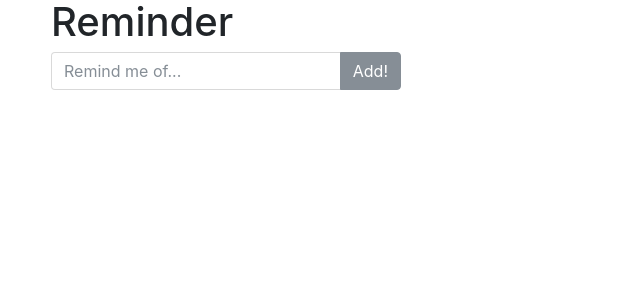
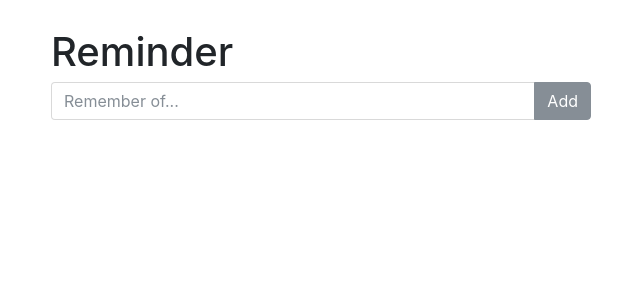
Before and after one commit to pawellesniowski/react-9-reminder, a React (Create React App) app: page / in a window 1280 px wide. Shown: the top 300 px of the page, without its empty margins (34-674 px from the left). Built offline with nearby package versions, Linux system fonts and the light colour scheme.

Commit message:
removing rminders functionality added.

```diff
--- a/public/index.html
+++ b/public/index.html
@@ -20,8 +20,8 @@
       Learn how to configure a non-root public URL by running `npm run build`.
     -->
 
-    <!-- ICONS -->
-    <script src="https://use.fontawesome.com/e8e93c8754.js"></script>
+    <!-- ICONS font awesome-->
+      <script src="https://use.fontawesome.com/0575a29322.js"></script>
     <!-- BOOTSTRAP -->
     <link rel="stylesheet" href="https://maxcdn.bootstrapcdn.com/bootstrap/4.0.0-beta/css/bootstrap.min.css" integrity="sha384-/Y6pD6FV/Vv2HJnA6t+vslU6fwYXjCFtcEpHbNJ0lyAFsXTsjBbfaDjzALeQsN6M" crossorigin="anonymous">
     <title>React App</title>
--- a/src/actions/index.js
+++ b/src/actions/index.js
@@ -2,7 +2,7 @@
 // action creator is a function which returns an object/action
 // befor creating action creator we set constatns file
 
-import {ADD_REMINDER} from '../constans.js';
+import {ADD_REMINDER, REMOVE_REMINDER} from '../constans.js';
 
 export const actionCreatorAddReminder = (text) => {
     // acrion /object:
@@ -10,6 +10,14 @@ export const actionCreatorAddReminder = (text) => {
         type: ADD_REMINDER,
         text
     }
-    console.log('action from actions: ', action);
     return action;
 }
+
+export const actionCreatorRemoveReminder = (id) =>{
+    const action = {
+        type: REMOVE_REMINDER,
+        id
+    }
+    console.log("deleting action: ", action);
+    return action;
+}
--- a/src/components/App.js
+++ b/src/components/App.js
@@ -1,90 +1,112 @@
+// APP.JS: //
+
 import React, { Component } from 'react';
 
-// hooking up mapDispatchToProps to our component actionCreatorAddReminder, it requires importing connect func. and actionCreatorAddReminder itself
+import { bindActionCreators } from 'redux';
 import { connect } from 'react-redux';
-import { actionCreatorAddReminder } from '../actions';
-import { bindActionCreators } from 'redux';
+import { actionCreatorAddReminder, actionCreatorRemoveReminder } from '../actions';
+
+
+import '../styles/css.css';
 
 
 class App extends Component {
 
-        constructor(state){
-            super(state);
+    constructor(props){
+        super(props);
         this.state = {
             text: ''
         }
     }
 
     addReminder(){
-        this.props.actionCreatorAddReminder(this.state.text);
+        if(this.state.text !== ''){
+            this.props.actionCreatorAddReminder(this.state.text); // 'activating' actions...
+            this.setState({
+                text: ''
+            });
+        }
     }
 
-    displayReminders(){
+    displayRminders(){
         const { reminders } = this.props;
-
         return(
-            <div>
             <ul>
                 {reminders.map(reminder=>{
-                        return(
-                            <li key={reminder.id}>
+                    return (
+                        <li className="list_item" key={reminder.id}>
+                            <h3>
+                                <i
+                                    onClick={()=>this.deleteReminder(reminder.id)}
+                                    className="close-x fa fa-times" aria-hidden="true">
+                                </i>
                                 {reminder.text}
+
+                            </h3>
                         </li>
                     );
                 })}
             </ul>
+        );
+    }
+
+    deleteReminder(id){
+        console.log(id);
+        this.props.actionCreatorRemoveReminder(id);
+    }
+
+    render(){
+        return(
+            <div className="App container">
+                <div className="app-title"><h1>Reminder</h1></div>
+
+                <div className="row">
+                    <div className="col-lg-6">
+                        <div className="input-group">
+
+                            <input
+                                onChange={event=>this.setState({text: event.target.value})}
+                                value={this.state.text}
+                                type="text"
+                                className="form-control"
+                                placeholder="Remember of..."
+                                aria-label="New reminder..."
+                            />
+
+                            <span className="input-group-btn">
+                                <button
+                                    onClick={()=>{this.addReminder()}}
+                                    className="btn btn-secondary"
+                                    type="button"
+                                >
+                                    Add
+                                </button>
+                            </span>
+
+                        </div>
+                    </div>
+                </div> {/*end of input - button row*/}
+
+                <div className="app-output">
+                    {this.displayRminders()}
+                </div>
+
 
             </div>
         );
     }
-
-    render(){
-        return(
-            <div className="app container">
-                <div className="row">
-                    <div className="col-lg-4">
-                        <div className="app-title">
-                            <h1>Reminder</h1>
-                        </div>
-                    </div>
-                </div>
-
-                <div className="row">
-                    <div className="col-lg-4">
-                            <div className="input-group">
-                                <input
-                                    type="text"
-                                    className="form-control"
-                                    placeholder="Remind me of..."
-                                    aria-label="type reminder"
-                                    onChange={event=>this.setState({text:event.target.value})}
-                                />
-                                <div className="input-group-btn"> {/*this ensures proper alignment of button */}
-                                    <button className="btn btn-secondary" type="button" onClick={()=>this.addReminder()}>Add!</button>
-                                </div>
-                            </div>
-                    </div>
-                </div>
-
-
-                {this.displayReminders()}
-
-
-            </div>
-        );
-    } // end of render
-} // edn of component
-
-
-function mapDispatchToProps(dispatch){
-   // binde action creator to this application, import above bindActionCreator from redux
-    return bindActionCreators({actionCreatorAddReminder}, dispatch);
 }
 
+// actions functions to state:
+function mapDispatchToProps(dispatch){
+    return bindActionCreators({actionCreatorAddReminder, actionCreatorRemoveReminder}, dispatch)
+}
+
+// define mapStateToProps so we can recognise redux state to this component
 function mapStateToProps(state){
     return {
         reminders: state
     }
 }
 
-export default connect(mapStateToProps, mapDispatchToProps)(App)
+export default connect (mapStateToProps, mapDispatchToProps)(App);
--- a/src/constans.js
+++ b/src/constans.js
@@ -1 +1,2 @@
 export const ADD_REMINDER = "ADD_REMINDER";
+export const REMOVE_REMINDER = "REMOVE_REMINDER";
--- a/src/reducers/index.js
+++ b/src/reducers/index.js
@@ -1,6 +1,7 @@
 // creating reducers:
 
 import {ADD_REMINDER} from '../constans.js';
+import {REMOVE_REMINDER} from '../constans.js';
 
 //reducer takes STATE , change it and returns NEW STATE OBJECT
 // reducers specify how the state was changed
@@ -14,13 +15,22 @@ const reminder = (action)=>{
     return reminder;
 }
 
+const removeById = (state=[], action)=>{
+    const reminders = state.filter(reminder=>{
+        return reminder.id !== action.id;
+    })
+    return reminders;
+}
+
 const reminders = (state=[], action)=>{
     let reminders = null;
 
     switch(action.type){
         case ADD_REMINDER:
             reminders = [...state, reminder(action)];
-            console.log('reducers.js , reminders: ', reminders);
+            return reminders;
+        case REMOVE_REMINDER:
+            reminders = removeById(state, action);
             return reminders;
         default:
             return state;
--- /dev/null
+++ b/src/styles/css.css
@@ -0,0 +1,11 @@
+.App {
+    margin-top: 30px;
+}
+
+.close-x {
+    padding: 10px;
+}
+
+.list_item {
+    list-style: none;
+}
```
Lines whose indentation alone changed are shown as unchanged.
